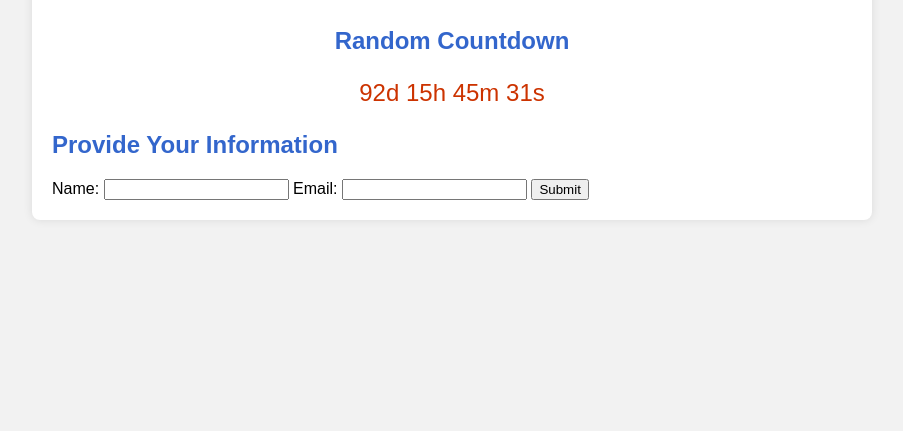
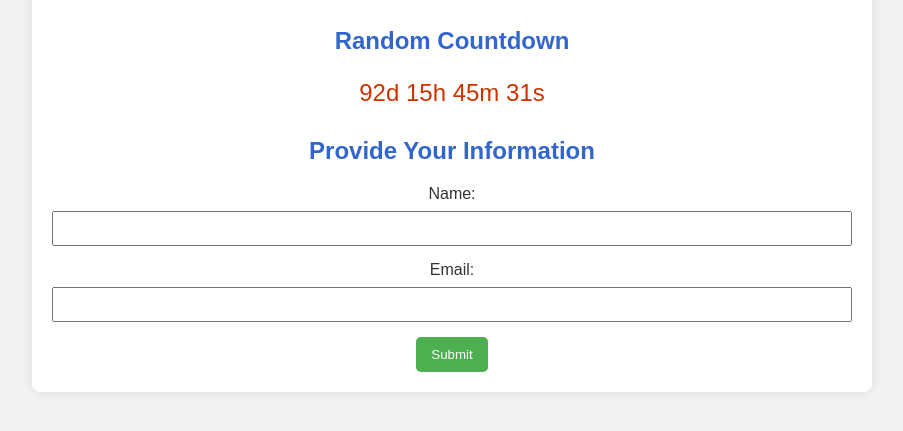
Before and after one commit to AchintyaShah/website, a plain HTML site: page index.html in a window 1280 px wide. Shown: the part 205-636 px from the top of the page, without its empty margins (188-1091 px from the left). Drawn offline with Linux system fonts and the light colour scheme.

Commit message:
Update styles.css

```diff
--- a/styles.css
+++ b/styles.css
@@ -36,3 +36,45 @@ h2 {
     font-size: 1.5em;
     color: #cc3300; /* Red text color */
 }
+/* ... (existing styles) */
+
+#user-info {
+    text-align: center;
+    margin-top: 30px;
+}
+
+#user-info h2 {
+    color: #3366cc; /* Dark blue header color */
+}
+
+#info-form {
+    display: flex;
+    flex-direction: column;
+    align-items: center;
+    margin-top: 15px;
+}
+
+label {
+    margin-bottom: 8px;
+    color: #333; /* Dark gray text color */
+}
+
+input {
+    padding: 8px;
+    margin-bottom: 15px;
+    width: 100%;
+    box-sizing: border-box;
+}
+
+button {
+    background-color: #4CAF50; /* Green button color */
+    color: white;
+    padding: 10px 15px;
+    border: none;
+    border-radius: 5px;
+    cursor: pointer;
+}
+
+button:hover {
+    background-color: #45a049; /* Darker green on hover */
+}
```
